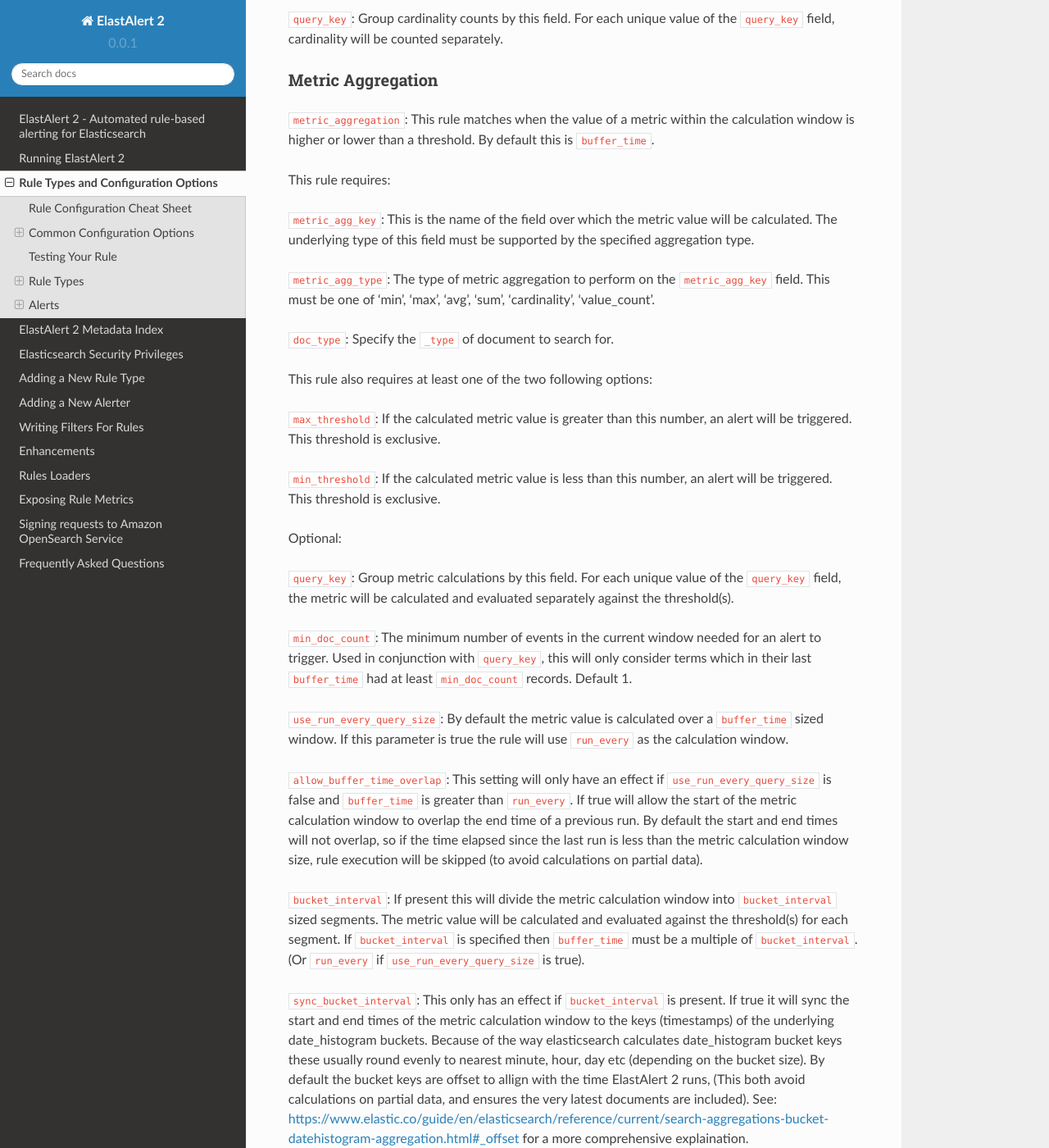
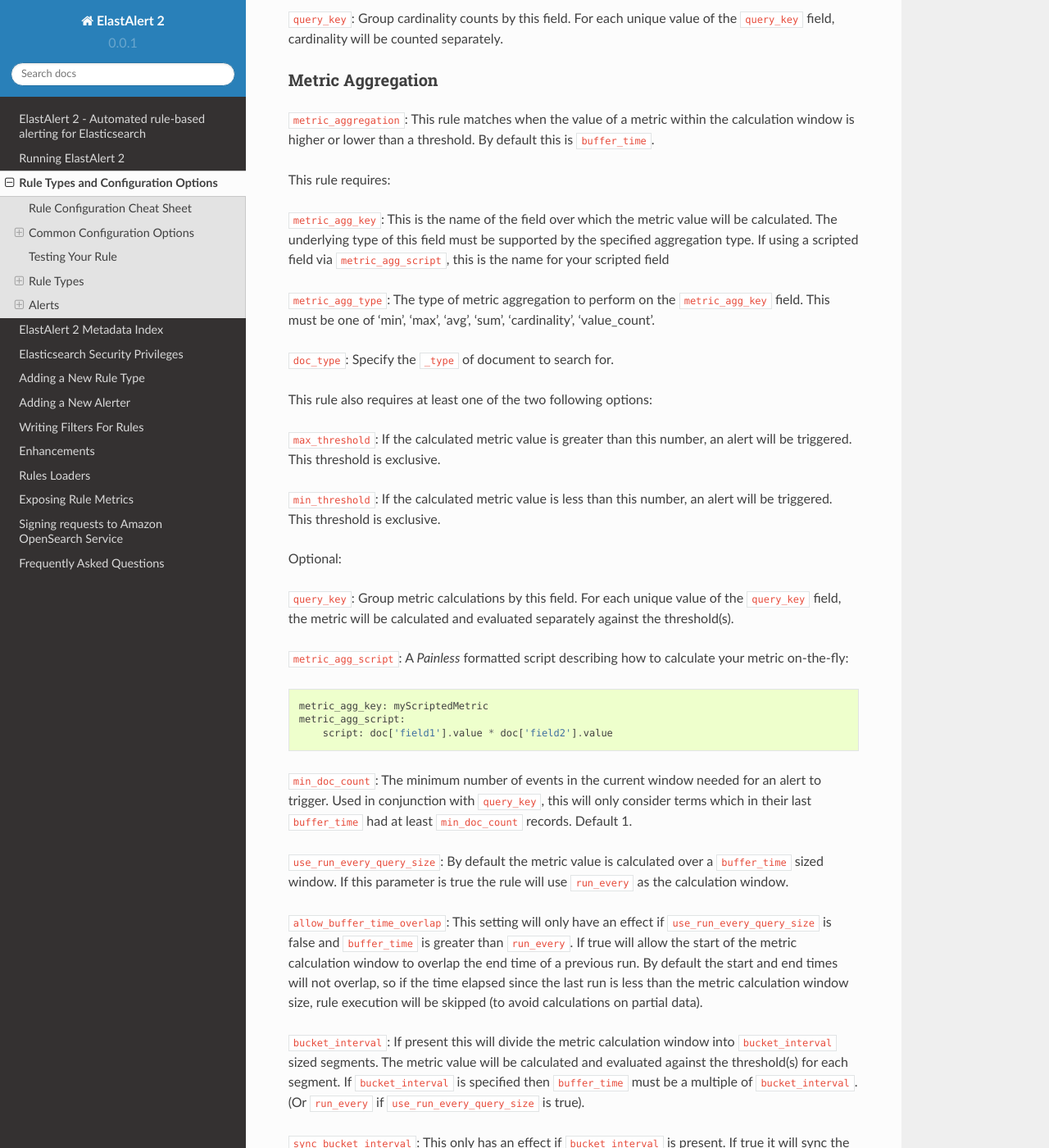
Before and after one commit to Yelp/elastalert, a Sphinx documentation site: the page built from docs/source/ruletypes.rst, in a window 1280 px wide and 1400 px high, scrolled down 30211 px. Shown: the whole window at 82% size. Built offline with Sphinx 7.4.7 and the Read the Docs theme 2.0.0, drawn with Linux system fonts in a browser that asks for light colours.

Commit message:
Add metric_agg_script to MetricAggregationRule
Copied from SpikeMetricAggregationRule, which originally copied
generate_aggregation_query from MetricAggregationRule and added these
two lines.

So this commit just makes the two generate_aggregation_query look the
same, which just works and I'm not really sure why no one has done it
before.

```diff
--- a/docs/source/ruletypes.rst
+++ b/docs/source/ruletypes.rst
@@ -1318,7 +1318,7 @@
 This rule requires:
 
 ``metric_agg_key``: This is the name of the field over which the metric value will be calculated. The underlying type of this field must be
-supported by the specified aggregation type.
+supported by the specified aggregation type.  If using a scripted field via ``metric_agg_script``, this is the name for your scripted field
 
 ``metric_agg_type``: The type of metric aggregation to perform on the ``metric_agg_key`` field. This must be one of 'min', 'max', 'avg',
 'sum', 'cardinality', 'value_count'.
@@ -1335,6 +1335,12 @@
 
 ``query_key``: Group metric calculations by this field. For each unique value of the ``query_key`` field, the metric will be calculated and
 evaluated separately against the threshold(s).
+
+``metric_agg_script``: A `Painless` formatted script describing how to calculate your metric on-the-fly::
+
+    metric_agg_key: myScriptedMetric
+    metric_agg_script:
+        script: doc['field1'].value * doc['field2'].value
 
 ``min_doc_count``: The minimum number of events in the current window needed for an alert to trigger.  Used in conjunction with ``query_key``,
 this will only consider terms which in their last ``buffer_time`` had at least ``min_doc_count`` records.  Default 1.
```
Also changed, not shown: 1 other file.
